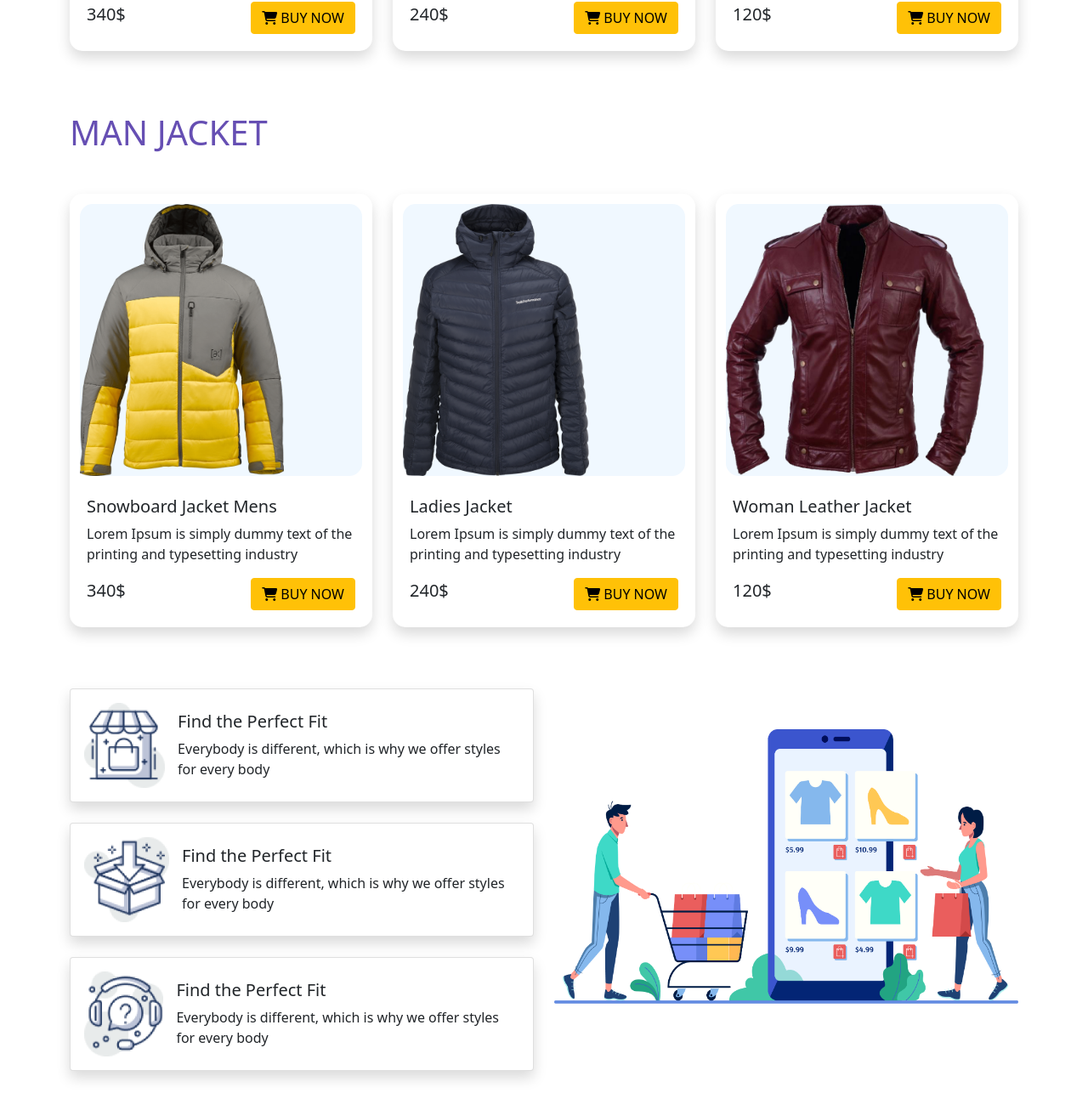
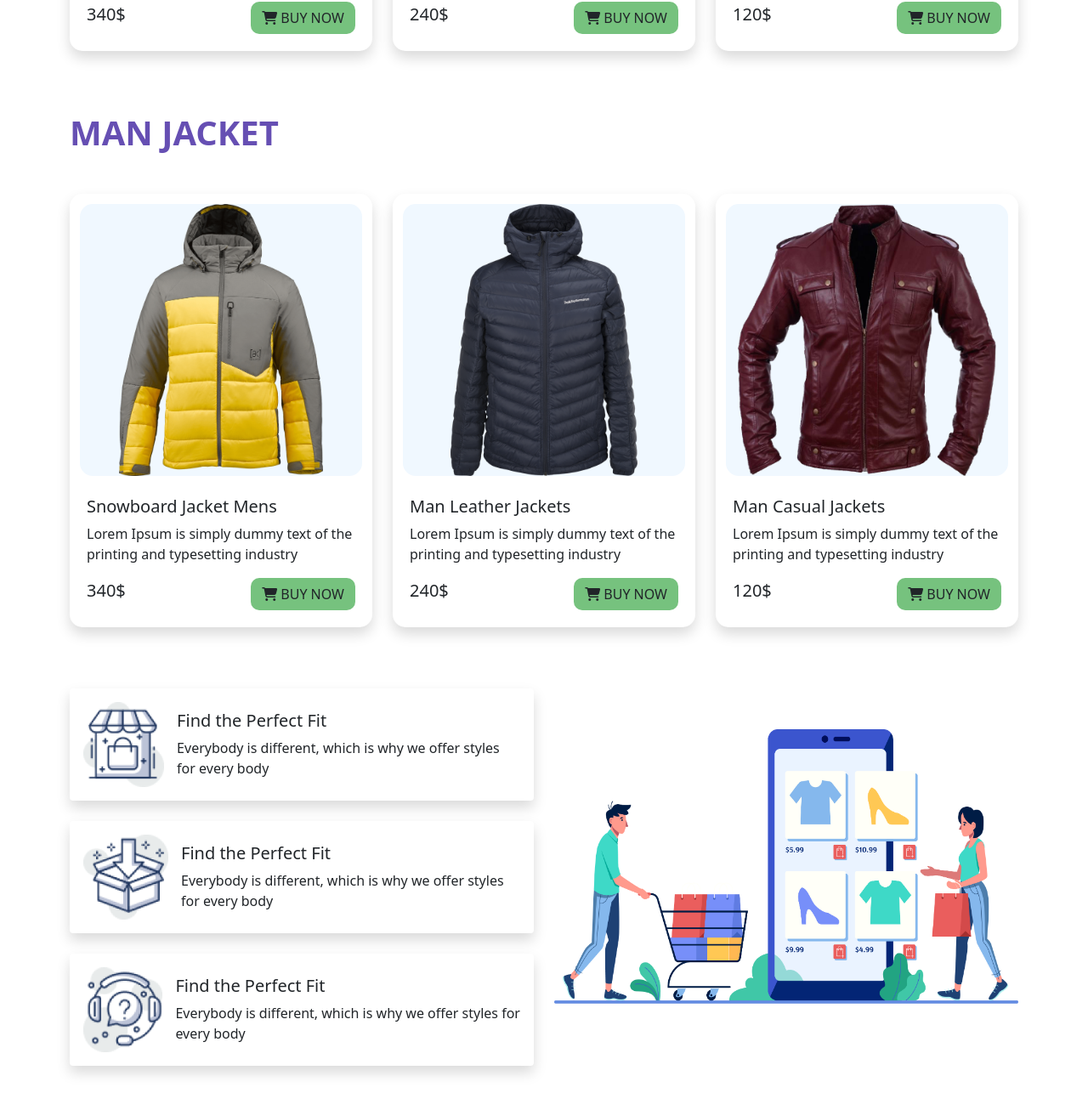
Before and after one commit to kafiabdullah/penguine-fashion, a plain HTML site: page index.html in a window 1280 px wide. Shown: the part 1474-2780 px from the top of the page at 85% size. Drawn offline with nearby package versions, Linux system fonts and the light colour scheme.

Commit message:
complete all the part

```diff
--- a/css/style.css
+++ b/css/style.css
@@ -9,10 +9,8 @@ header {
   background-color: antiquewhite;
 }
 .nav-images {
-  /* width: 60%; */
 }
 .nav-padding {
-  /* padding-right: 50px !important; */
 }
 .penguine-h1 {
   color: aqua;
@@ -27,7 +25,6 @@ header {
   text-transform: uppercase;
 }
 .banner-section {
-  /* height: 600px; */
   background: antiquewhite;
 }
 .btn-color {
@@ -37,71 +34,72 @@ header {
 }
 .profile-img {
 }
-.heading-text{
+.heading-text {
   color: #664fb3;
+  font-weight: 700;
 }
-.women-images{background-color: aliceblue;border-radius: 15px;}
+.women-images {
+  background-color: aliceblue;
+  border-radius: 15px;
+  display: flex;
+  justify-content: center;
+  align-items: center;
+}
 
-.women-card{
+.women-card {
   border: none;
   border-radius: 15px;
   width: 90%;
-
-
 }
-.womer-card-images{
+.women-card-images {
   border: none !important;
   border-radius: 15px !important;
 }
 
-
-
 /* extra work */
-footer{
+footer {
   background: #1f1e24;
 }
-.get-in{
-  color:  white;
+.get-in {
+  color: white;
   padding: 100px 0;
 }
-.get-in h2{
+.get-in h2 {
   margin-bottom: 40px;
-  font-weight:  600;
+  font-weight: 600;
   font-size: 35px;
 }
-.get-in p{
+.get-in p {
   margin-top: 30px;
 }
-.get-in ul{
+.get-in ul {
   padding: 0;
   margin: 0;
-
 }
-.get-in ul li{
+.get-in ul li {
   display: inline-block;
-  list-style:  none;
-  height:  50px;
+  list-style: none;
+  height: 50px;
   width: 70px;
   background: #1f1e24;
-  line-height:  50px;
+  line-height: 50px;
   font-size: 28px;
   border: 2px solid #515151;
   margin: 5px;
 }
-.get-in ul li i{
-  color:  white;
+.get-in ul li i {
+  color: white;
 }
-.btn-subscribe{
-
+.btn-subscribe {
   border: 1px solid #515151;
   margin-top: 25px;
 
-  border-radius:  0;
+  border-radius: 0;
 }
-.form-control2{
+.form-control2 {
   display: block;
   width: 100%;
-  padding: .75rem;
+  padding: 0.75rem;
   font-size: 1rem;
   line-height: 1.5;
   color: #ffffff;
@@ -109,28 +107,27 @@ footer{
   background-clip: padding-box;
   border: 1px solid #464647;
   border-radius: 0;
-  transition: border-color .15s ease-in-out,box-shadow .15s ease-in-out;
-  text-align:  center;
+  transition: border-color 0.15s ease-in-out, box-shadow 0.15s ease-in-out;
+  text-align: center;
 }
-.get-in ul li:hover{
-  border-color:  red;
+.get-in ul li:hover {
+  border-color: red;
 }
-.copyright{
+.copyright {
   background: #464647;
-  text-align:  center;
-
+  text-align: center;
 }
 
-.btn-subscribe:focus{
+.btn-subscribe:focus {
   outline: none;
-  box-shadow:  0 0 0;
+  box-shadow: 0 0 0;
 }
-.btn-style:hover{
-
+.btn-style:hover {
   background: #455c51;
 }
 
-.women-images-top, .man-images-top {
+.women-images-top,
+.man-images-top {
   height: 320px !important;
 }
 
@@ -140,13 +137,19 @@ background: #455c51;
   margin-right: 15px;
 }
 
-
 .main-nav {
-  background-color:antiquewhite !important;
+  background-color: antiquewhite !important;
 }
 
 nav.navbar.main-menu {
-  background-color:antiquewhite !important;
+  background-color: antiquewhite !important;
   margin-left: -12px;
   margin-right: -12px;
 }
+
+.shopping-card{
+  border: none !important;
+}
+.copyright p{
+  padding-top: 20px;
+}
--- a/index.html
+++ b/index.html
@@ -84,7 +84,7 @@
       <div class="row mt-5">
 
         <div class="col-sm-12 col-md-6 col-lg-4 mb-4">
-          <div class="card womer-card-images  p-1 shadow">
+          <div class="card women-card-images  p-1 shadow">
             <div class="women-images m-2">
               <img src="image/SeekPng 1.png" class="img-fluid women-images-top" alt="..." />
             </div>
@@ -96,7 +96,7 @@
               </p>
               <div class="cart d-flex justify-content-between align-items-center">
                 <h5>340$</h5>
-                <button class="btn btn-warning mt-0">
+                <button class="btn btn-color mt-0">
                   <i class="fas fa-shopping-cart"></i> BUY NOW
                 </button>
               </div>
@@ -104,7 +104,7 @@
           </div>
         </div>
           <div class="col-sm-12 col-md-6 col-lg-4 mb-4">
-          <div class="card womer-card-images  p-1 shadow">
+          <div class="card women-card-images  p-1 shadow">
             <div class="women-images m-2">
               <img src="image/image 15.png" class="img-fluid women-images-top" alt="..." />
             </div>
@@ -116,7 +116,7 @@
               </p>
               <div class="cart d-flex justify-content-between align-items-center">
                 <h5>240$</h5>
-                <button class="btn btn-warning mt-0">
+                <button class="btn btn-color mt-0">
                   <i class="fas fa-shopping-cart"></i> BUY NOW
                 </button>
               </div>
@@ -124,7 +124,7 @@
           </div>
         </div>
         <div class="col-sm-12 col-md-6 col-lg-4 mb-4">
-          <div class="card womer-card-images  p-1 shadow">
+          <div class="card women-card-images  p-1 shadow">
             <div class="women-images m-2">
               <img src="image/SeekPng 1.png" class="img-fluid women-images-top" alt="..." />
             </div>
@@ -136,7 +136,7 @@
               </p>
               <div class="cart d-flex justify-content-between align-items-center">
                 <h5>120$</h5>
-                <button class="btn btn-warning mt-0">
+                <button class="btn btn-color mt-0">
                   <i class="fas fa-shopping-cart"></i> BUY NOW
                 </button>
               </div>
@@ -151,7 +151,8 @@
 
 <!-- man jacket section -->
 
-<section class="women">
+<section class="man">
+
   <div class="container mt-5 women-card" >
     <h1>
       <div class="heading-text text-uppercase fs-1">
@@ -161,7 +162,7 @@
     <div class="row mt-5">
 
       <div class="col-sm-12 col-md-6 col-lg-4 mb-4">
-        <div class="card womer-card-images  p-1 shadow">
+        <div class="card women-card-images  p-1 shadow">
           <div class="women-images m-2">
             <img src="image/image 11.png" class="img-fluid women-images-top" alt="..." />
           </div>
@@ -173,7 +174,7 @@
             </p>
             <div class="cart d-flex justify-content-between align-items-center">
               <h5>340$</h5>
-              <button class="btn btn-warning mt-0">
+              <button class="btn btn-color mt-0">
                 <i class="fas fa-shopping-cart"></i> BUY NOW
               </button>
             </div>
@@ -181,19 +182,19 @@
         </div>
       </div>
         <div class="col-sm-12 col-md-6 col-lg-4 mb-4">
-        <div class="card womer-card-images  p-1 shadow">
+        <div class="card women-card-images  p-1 shadow">
           <div class="women-images m-2">
             <img src="image/toppng 1.png" class="img-fluid women-images-top" alt="..." />
           </div>
           <div class="card-body">
-            <h5 class="card-title">Ladies Jacket</h5>
+            <h5 class="card-title">Man Leather Jackets</h5>
             <p class="card-text">
               Lorem Ipsum is simply dummy text of the printing and
               typesetting industry
             </p>
             <div class="cart d-flex justify-content-between align-items-center">
               <h5>240$</h5>
-              <button class="btn btn-warning mt-0">
+              <button class="btn btn-color mt-0">
                 <i class="fas fa-shopping-cart"></i> BUY NOW
               </button>
             </div>
@@ -201,19 +202,19 @@
         </div>
       </div>
       <div class="col-sm-12 col-md-6 col-lg-4 mb-4">
-        <div class="card womer-card-images  p-1 shadow">
+        <div class="card women-card-images  p-1 shadow">
           <div class="women-images m-2">
             <img src="image/vippng 1.png" class="img-fluid women-images-top" alt="..." />
           </div>
           <div class="card-body">
-            <h5 class="card-title">Woman Leather Jacket</h5>
+            <h5 class="card-title">Man Casual Jackets</h5>
             <p class="card-text">
               Lorem Ipsum is simply dummy text of the printing and
               typesetting industry
             </p>
             <div class="cart d-flex justify-content-between align-items-center">
               <h5>120$</h5>
-              <button class="btn btn-warning mt-0">
+              <button class="btn btn-color mt-0">
                 <i class="fas fa-shopping-cart"></i> BUY NOW
               </button>
             </div>
@@ -231,9 +232,9 @@
 <!-- shopping section -->
 <section class="shopping mt-5 mb-5">
   <div class="container">
-    <div class="row">
-      <div class="left-details col-sm-12 col-md-6">
-        <div class="card shadow mb-4">
+    <div class="row mt-5">
+      <div class=" col-sm-12 col-md-6">
+        <div class="card shopping-card shadow mb-4">
           <div class="card-body d-flex align-items-center">
             <img src="logo/image 12.png" class="img-fluid " />
             <div class="card-details">
@@ -246,7 +247,7 @@
           </div>
         </div>
 
-        <div class="card shadow mb-4">
+        <div class="card shopping-card shadow mb-4">
           <div class="card-body d-flex align-items-center">
             <img src="logo/image 13.png" class="img-fluid " />
             <div class="card-details">
@@ -259,7 +260,7 @@
           </div>
         </div>
 
-        <div class="card shadow mb-4">
+        <div class="card shopping-card shadow mb-4">
           <div class="card-body d-flex align-items-center">
             <img src="logo/image 14.png" class="img-fluid   " />
             <div class="card-details">
@@ -313,7 +314,7 @@
 <!--copyright-->
 <section class="copyright p-2">
   <div class="container text-white">
-    <p>© 2021 All Rights Reserved BY <a href="https://www.facebook.com/kafiabdullah27" target="_blank">Kafi Abdullah</a></p>
+    <p >© 2021 All Rights Reserved BY <a href="https://www.facebook.com/kafiabdullah27" target="_blank">Kafi Abdullah</a></p>
   </div>
 </section>
 
```
Lines whose indentation alone changed are shown as unchanged.
